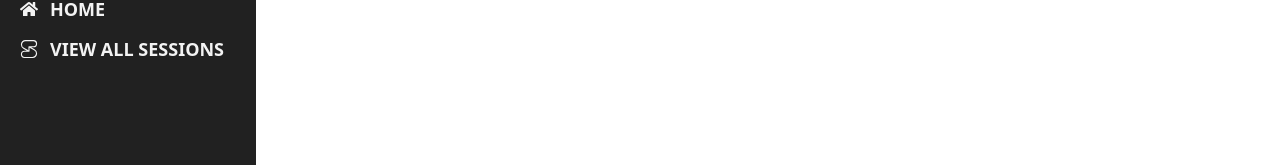
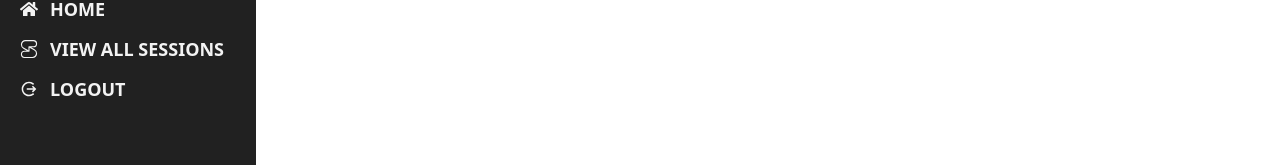
Before and after one commit to rockydey/learn-verse-client, a React (Vite) app: page /dashboard/users in a window 1280 px wide. Shown: the part 311-476 px from the top of the page. Built offline with nearby package versions, Linux system fonts and the light colour scheme; no server answers.

Commit message:
logout implemented in dashboard

```diff
--- a/src/layouts/Dashboard/Dashboard.jsx
+++ b/src/layouts/Dashboard/Dashboard.jsx
@@ -1,4 +1,4 @@
-import { NavLink, Outlet } from "react-router-dom";
+import { NavLink, Outlet, useNavigate } from "react-router-dom";
 import useRole from "../../hooks/useRole";
 import "./Dashboard.css";
 import { FaUsers, FaFileUpload, FaRegFilePdf, FaHome } from "react-icons/fa";
@@ -8,9 +8,22 @@ import { TbBrandBooking } from "react-icons/tb";
 import { FaNotesMedical, FaNoteSticky } from "react-icons/fa6";
 import { GrView } from "react-icons/gr";
 import { MdOutlinePreview } from "react-icons/md";
+import { IoMdLogOut } from "react-icons/io";
+import useAuth from "../../hooks/useAuth";
+import toast, { Toaster } from "react-hot-toast";
 
 const Dashboard = () => {
   const [userRole] = useRole();
+  const { logOut } = useAuth();
+  const navigate = useNavigate();
+
+  const handleLogout = () => {
+    logOut().then(() => {
+      navigate("/login");
+    });
+    toast.success("Logged out successfully!");
+  };
+
   return (
     <div>
       <div className='flex'>
@@ -127,10 +140,17 @@ const Dashboard = () => {
             </li>
             <li>
               <NavLink
-                className='flex gap-3 items-center'
+                className='flex gap-3 items-center mb-3'
                 to='/view-all-sessions'>
                 <SiSession /> View All Sessions
               </NavLink>
+            </li>
+            <li>
+              <button
+                onClick={handleLogout}
+                className='text-lg flex items-center gap-3 text-color9 font-semibold uppercase'>
+                <IoMdLogOut /> Logout
+              </button>
             </li>
           </ul>
         </div>
@@ -138,6 +158,7 @@ const Dashboard = () => {
           <Outlet />
         </div>
       </div>
+      <Toaster />
     </div>
   );
 };
--- a/src/pages/DashboardPages/AllUsers/AllUsers.jsx
+++ b/src/pages/DashboardPages/AllUsers/AllUsers.jsx
@@ -44,6 +44,8 @@ const AllUsers = () => {
                   title: "Congratulation!",
                   text: "You have been promote to Admin",
                   icon: "success",
+                  showConfirmButton: false,
+                  timer: 2000,
                 });
                 refetch();
               }
@@ -70,6 +72,8 @@ const AllUsers = () => {
                   title: "Congratulation!",
                   text: "You have been promote to Teacher",
                   icon: "success",
+                  showConfirmButton: false,
+                  timer: 2000,
                 });
                 refetch();
               }
```
